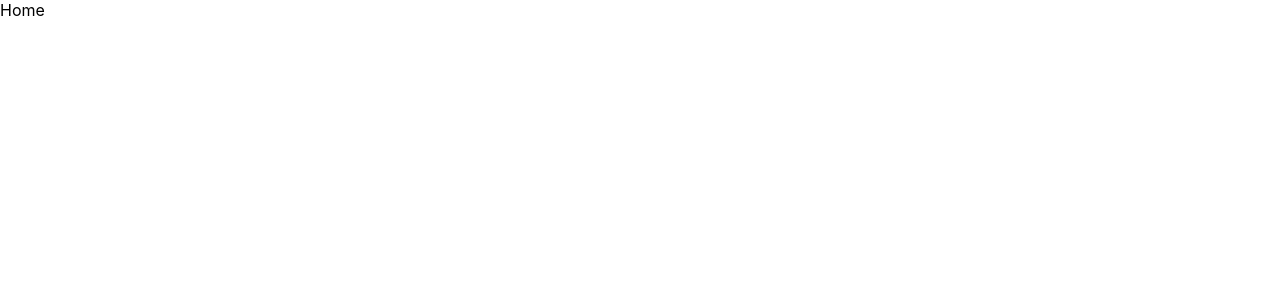
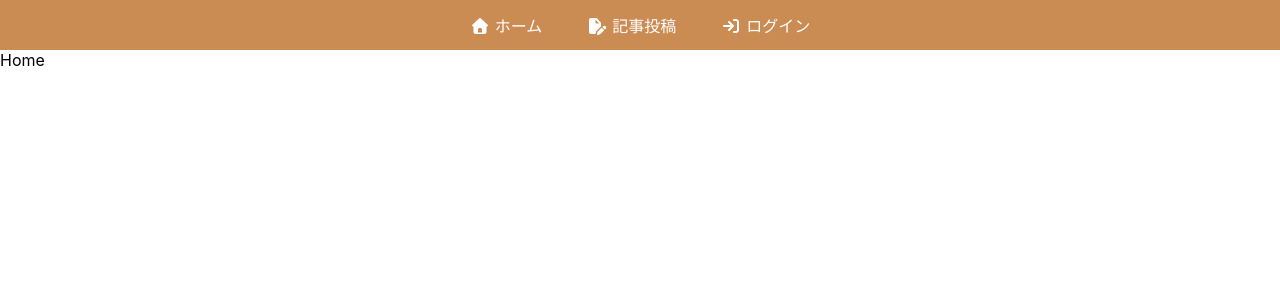
Before and after one commit to shnymywk/blog-with-react-and-firebase, a React (Create React App) app: page / in a window 1280 px wide. Shown: the top 300 px of the page. Built offline with nearby package versions, Linux system fonts and the light colour scheme; the HTML template or start-up script is replaced by a standard one.

Commit message:
💄 Navberの実装

```diff
--- a/package.json
+++ b/package.json
@@ -3,6 +3,11 @@
   "version": "0.1.0",
   "private": true,
   "dependencies": {
+    "@fortawesome/fontawesome-svg-core": "^7.2.0",
+    "@fortawesome/free-brands-svg-icons": "^7.2.0",
+    "@fortawesome/free-regular-svg-icons": "^7.2.0",
+    "@fortawesome/free-solid-svg-icons": "^7.2.0",
+    "@fortawesome/react-fontawesome": "^3.3.1",
     "@testing-library/dom": "^10.4.1",
     "@testing-library/jest-dom": "^6.9.1",
     "@testing-library/react": "^16.3.2",
--- a/src/App.js
+++ b/src/App.js
@@ -4,11 +4,13 @@
 import CreatePost from './components/CreatePost';
 import Login from './components/Login';
 import Logout from './components/Logout';
+import Navbar from './components/Navbar';
 
 
 function App() {
   return (
     <Router>
+      <Navbar />
       <Routes>
         <Route path="/" element={<Home />}></Route>
         <Route path="/createpost" element={<CreatePost />}></Route>
--- /dev/null
+++ b/src/components/Navbar.css
@@ -0,0 +1,23 @@
+nav {
+    display: flex;
+    justify-content: center;
+    align-items: center;
+    height: 50px;
+    background-color: #cb8c54;
+    gap: 45px;
+}
+
+nav a {
+    text-decoration: none;
+    color: white;
+    transition: all 0.3s;
+}
+
+nav a:hover {
+    color: cadetblue;
+}
+
+nav svg {
+    margin-right: 5px;
+
+}
--- /dev/null
+++ b/src/components/Navbar.js
@@ -0,0 +1,18 @@
+import React from 'react'
+import { Link } from 'react-router-dom'
+import './Navbar.css'
+import { FontAwesomeIcon } from '@fortawesome/react-fontawesome'
+import { faHouse, faFilePen, faArrowRightToBracket } from '@fortawesome/free-solid-svg-icons'
+
+
+
+const Navbar = () => {
+    return (
+        <nav>
+            <Link to="/"><FontAwesomeIcon icon={faHouse} />ホーム</Link>
+            <Link to="/createpost"><FontAwesomeIcon icon={faFilePen} />記事投稿</Link>
+            <Link to="/login"><FontAwesomeIcon icon={faArrowRightToBracket} />ログイン</Link>
+        </nav>
+    )
+}
+export default Navbar
```
Also changed, not shown: 1 other file (tests, documents, lock files or other folders).
